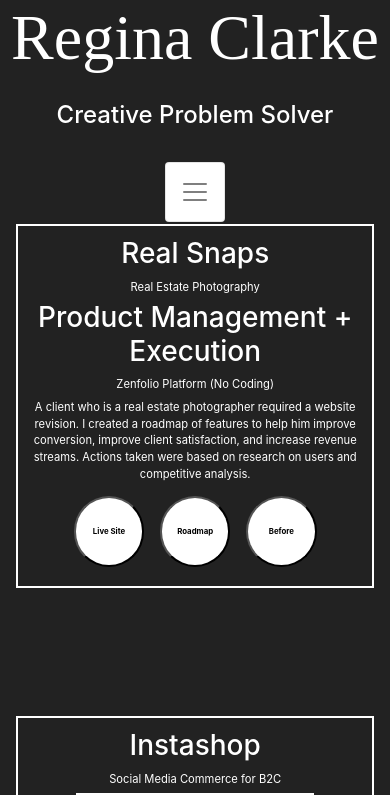
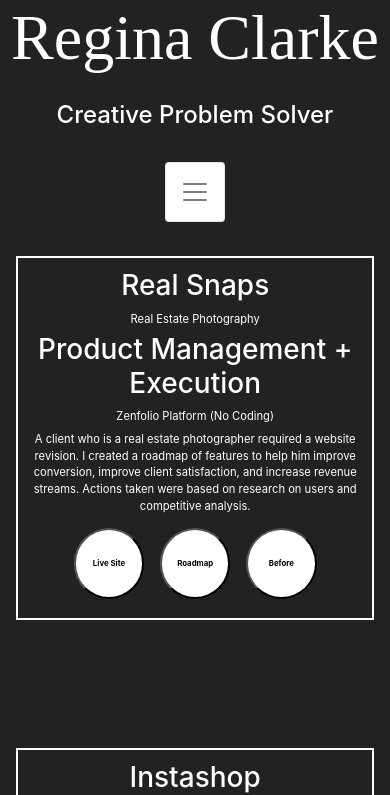
Before and after one commit to ReginaClarke/Personal-Website, a React (Create React App) app: page /projects in a window 390 px wide. Shown: the top 795 px of the page. Built offline with nearby package versions, Linux system fonts and the light colour scheme; no server answers; grey boxes are pictures that could not be loaded.

Commit message:
tweaked project containters

```diff
--- a/src/App.css
+++ b/src/App.css
@@ -422,7 +422,7 @@ video {
   .projectcontainer {
     border: 0.25em solid white;
     width: 33em;
-    min-height: 40em;
+    min-height: 45em;
   }
 
   .projectbutton:hover {
@@ -462,6 +462,7 @@ video {
     width: 32em;
     padding: 2em;
     font-size: 70%;
+    min-height: 47em;
   }
 }
 
@@ -484,11 +485,10 @@ video {
 
 @media (max-width: 550px) {
   .projectview {
-    margin: 14em 1em 0em 1em;
+    margin: 16em 1em 0em 1em;
   }
 
   .projectcontainer {
-    height: fit-content;
     padding: 1em;
     min-height: 30em;
   }
```
